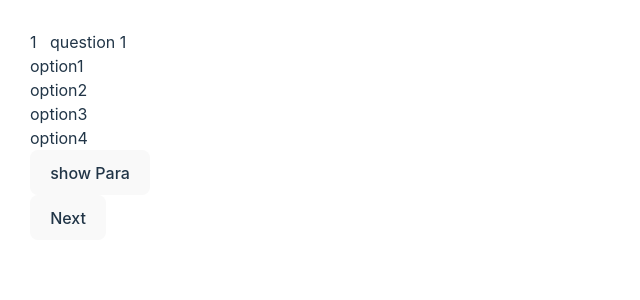
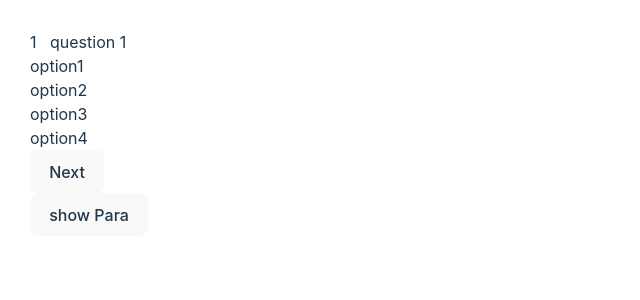
Before and after one commit to HRS8/Quiz, a React (Vite) app: page / in a window 1280 px wide. Shown: the top 300 px of the page, without its empty margins (0-640 px from the left). Built offline with nearby package versions, Linux system fonts and the light colour scheme.

Commit message:
defined layout

```diff
--- a/src/Quiz.jsx
+++ b/src/Quiz.jsx
@@ -36,14 +36,19 @@ const Quiz = () => {
   };
 
   return (
-    <div className=" flex justify-center items-center align-middle  h-screen ">
+    <div className=" flex  align-middle   flex-col  items-center h-screen ">
       <div
-        className="border-2 border-white  p-6 rounded-md m-auto sm:w-[50vw]"
+        className="border-2 border-white  p-6 rounded-md m-auto mb-0 sm:w-[50vw]"
         key={Questions[currentQuestionIndex].id}
       >
-        <h2 className="vertical-center m-2">
-          <span className="border-2 border-white rounded-lg p-1">{Questions[currentQuestionIndex].id}</span>&nbsp;&nbsp;&nbsp;
-          {Questions[currentQuestionIndex].Ques}
+        <h2 className="vertical-center m-2 mb-6">
+          <span className="border-2 border-white  vertical-top px-2 py-[0.12rem] rounded-full text-[0.9rem] font-bold">
+            {Questions[currentQuestionIndex].id}
+          </span>
+          &nbsp;&nbsp;&nbsp;
+          <span className="text-2xl font-bold">
+            {Questions[currentQuestionIndex].Ques}
+          </span>
         </h2>
         <div className="">
           {Questions[currentQuestionIndex].options.map((option, index) => (
@@ -52,33 +57,40 @@ const Quiz = () => {
               onClick={(event) =>
                 handleOptions(Questions[currentQuestionIndex].id, index, event)
               }
-              className="ml-10"
+              className="pl-4 mb-5 border-2 border-white rounded-xl py-2 text-lg"
             >
               {option}
             </p>
           ))}
         </div>
-        <div key={Questions[currentQuestionIndex]}>
-          <button
-            onClick={() => handleToggle(Questions[currentQuestionIndex].id)}
-          >
-            {isVisible ? "Hide" : "show"} Para
-          </button>
-          {isVisible === Questions[currentQuestionIndex].id && (
-            <p>
-              {Questions[currentQuestionIndex].ans}
-              {isVisible ? "hide" : "show"}
-            </p>
-          )}
-        </div>
         <div key={Questions[currentQuestionIndex].id}>
           <button
             onClick={handleNext}
             disabled={currentQuestionIndex === Questions.length - 1}
+            className="font-bold mt-3"
           >
             Next
           </button>
         </div>
+      </div>
+      <div
+        key={Questions[currentQuestionIndex]}
+        className={`${
+          isVisible ? "border-2 border-white" : ""
+        } m-auto mt-3 sm:w-[50vw] p-3 rounded-md`}
+      >
+        <button
+          onClick={() => handleToggle(Questions[currentQuestionIndex].id)}
+          className="border-none border-0"
+        >
+          {isVisible ? "Hide" : "show"} Para
+        </button>
+        {isVisible === Questions[currentQuestionIndex].id && (
+          <p className="p-3">
+            {Questions[currentQuestionIndex].ans}
+            {isVisible ? "hide" : "show"}
+          </p>
+        )}
       </div>
     </div>
   );
--- a/src/index.css
+++ b/src/index.css
@@ -39,7 +39,7 @@ h1 {
 
 button {
   border-radius: 8px;
-  border: 1px solid transparent;
+
   padding: 0.6em 1.2em;
   font-size: 1em;
   font-weight: 500;
@@ -53,7 +53,7 @@ button:hover {
 }
 button:focus,
 button:focus-visible {
-  outline: 4px auto -webkit-focus-ring-color;
+
 }
 
 @media (prefers-color-scheme: light) {
```
